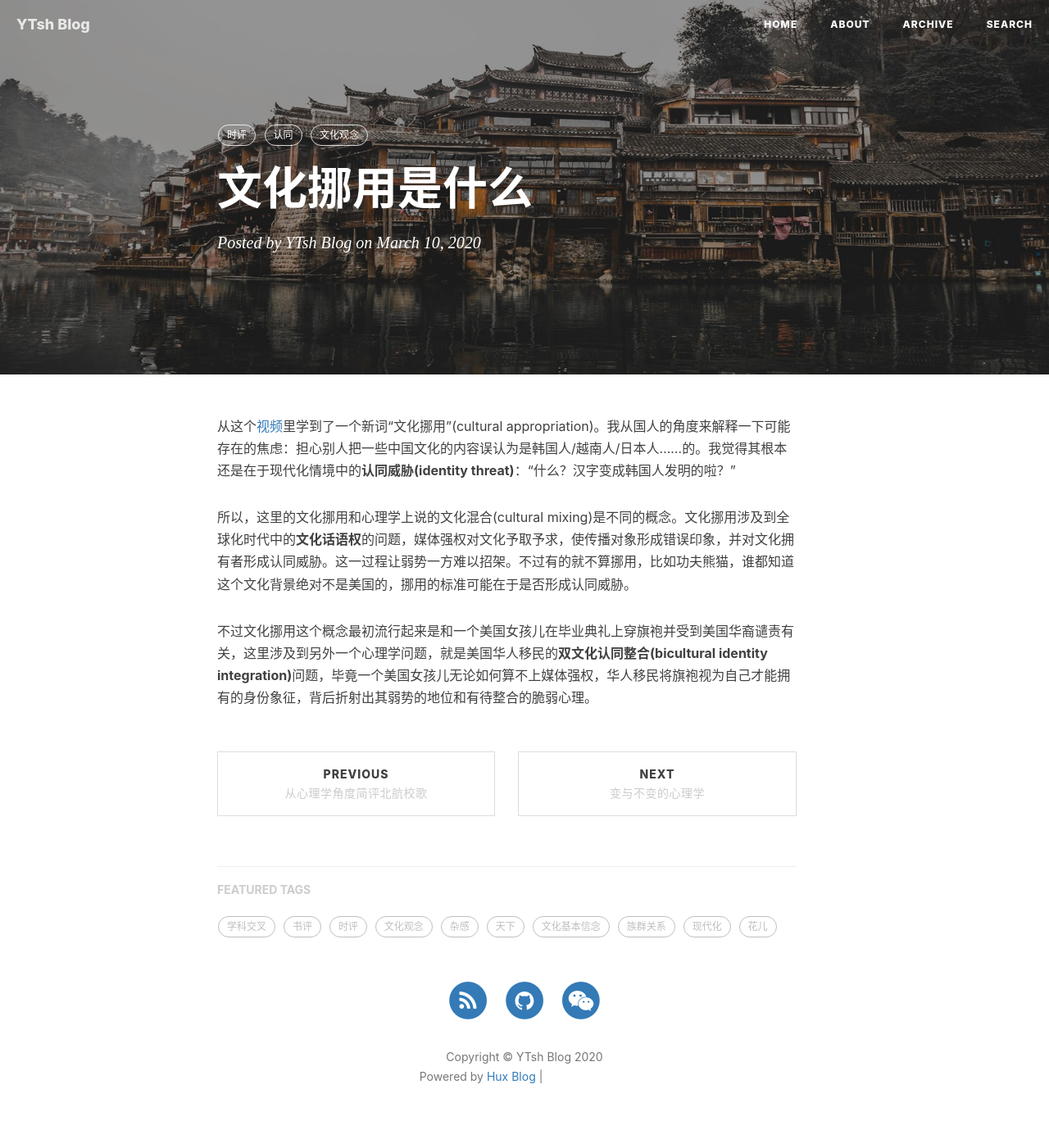
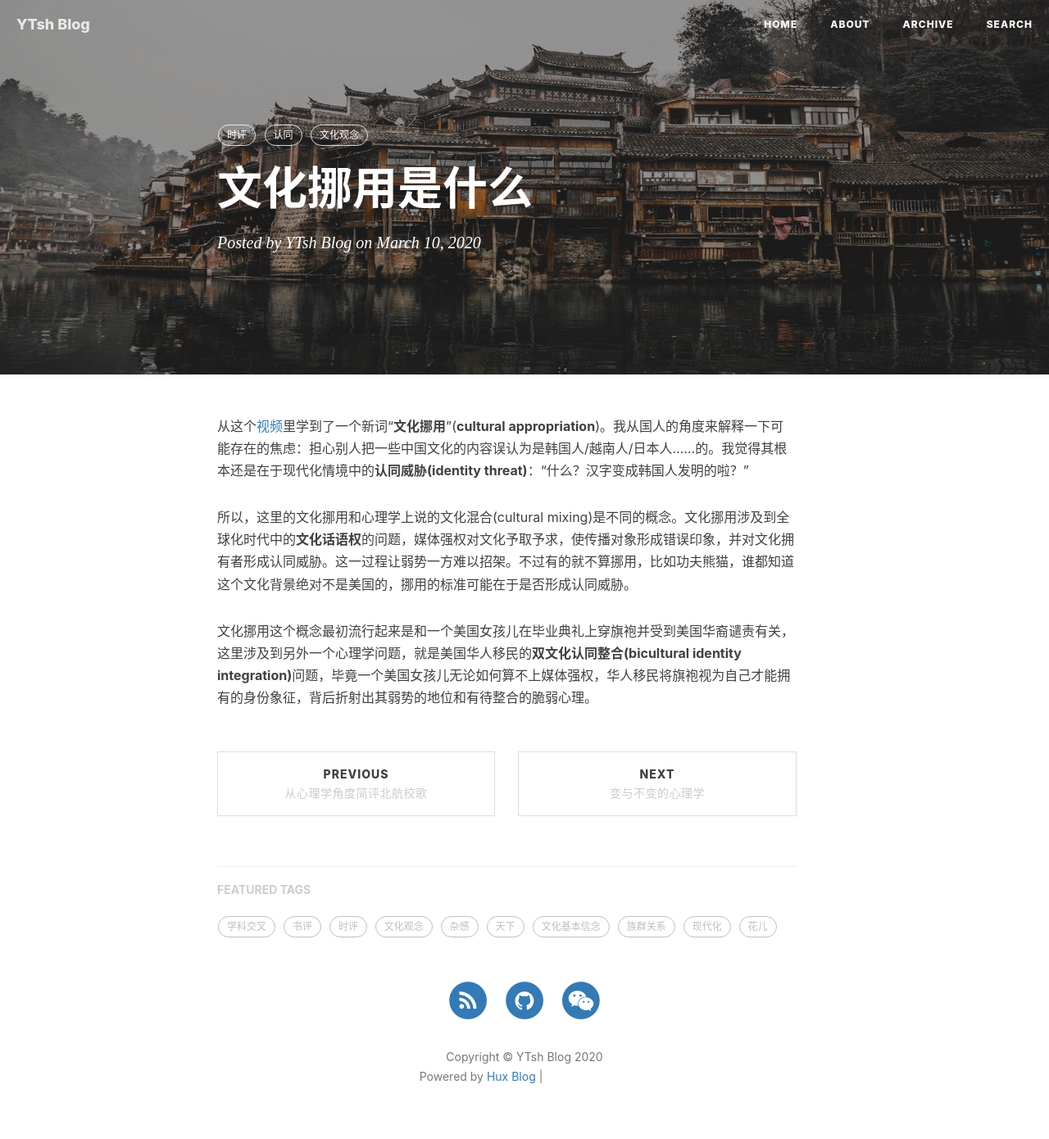
Before and after one commit to YuenTsheh/YuenTsheh.github.io, a Jekyll site: the page built from _posts/someThinkings/2020-03-10-文化挪用是什么.md, in a window 1280 px wide. Shown: the whole page at 82% size. Built offline with Jekyll 4.4.1, drawn with Linux system fonts in a browser that asks for light colours; nearby versions of some CDN libraries; our own code applies the rules of GitHub Pages for plain Markdown files; comment, search, counter and statistics services are not loaded; grey boxes are pictures that could not be loaded.

Commit message:
2020/06/23   11:37:47.21 AutoCommit.bat by YuenTsheh

```diff
--- a/_posts/someThinkings/2020-03-10-文化挪用是什么.md
+++ b/_posts/someThinkings/2020-03-10-文化挪用是什么.md
@@ -5,8 +5,8 @@
 - 文化观念
 
 ---
-从这个[视频](https://b23.tv/2LZA4D)里学到了一个新词“文化挪用”(cultural appropriation)。我从国人的角度来解释一下可能存在的焦虑：担心别人把一些中国文化的内容误认为是韩国人/越南人/日本人……的。我觉得其根本还是在于现代化情境中的**认同威胁(identity threat)**：“什么？汉字变成韩国人发明的啦？”
+从这个[视频](https://b23.tv/2LZA4D)里学到了一个新词“**文化挪用**”(**cultural appropriation**)。我从国人的角度来解释一下可能存在的焦虑：担心别人把一些中国文化的内容误认为是韩国人/越南人/日本人……的。我觉得其根本还是在于现代化情境中的**认同威胁(identity threat)**：“什么？汉字变成韩国人发明的啦？”
 
 所以，这里的文化挪用和心理学上说的文化混合(cultural mixing)是不同的概念。文化挪用涉及到全球化时代中的**文化话语权**的问题，媒体强权对文化予取予求，使传播对象形成错误印象，并对文化拥有者形成认同威胁。这一过程让弱势一方难以招架。不过有的就不算挪用，比如功夫熊猫，谁都知道这个文化背景绝对不是美国的，挪用的标准可能在于是否形成认同威胁。
 
-不过文化挪用这个概念最初流行起来是和一个美国女孩儿在毕业典礼上穿旗袍并受到美国华裔谴责有关，这里涉及到另外一个心理学问题，就是美国华人移民的**双文化认同整合(bicultural identity integration)**问题，毕竟一个美国女孩儿无论如何算不上媒体强权，华人移民将旗袍视为自己才能拥有的身份象征，背后折射出其弱势的地位和有待整合的脆弱心理。
+文化挪用这个概念最初流行起来是和一个美国女孩儿在毕业典礼上穿旗袍并受到美国华裔谴责有关，这里涉及到另外一个心理学问题，就是美国华人移民的**双文化认同整合(bicultural identity integration)**问题，毕竟一个美国女孩儿无论如何算不上媒体强权，华人移民将旗袍视为自己才能拥有的身份象征，背后折射出其弱势的地位和有待整合的脆弱心理。
```
Also changed, not shown: _posts/someThinkings/2020-03-05-从心理学角度简评北航校歌.md (+1 -1 lines), _posts/someThinkings/2020-06-20-行业选择与自我实现.md (+2 -5 lines).
